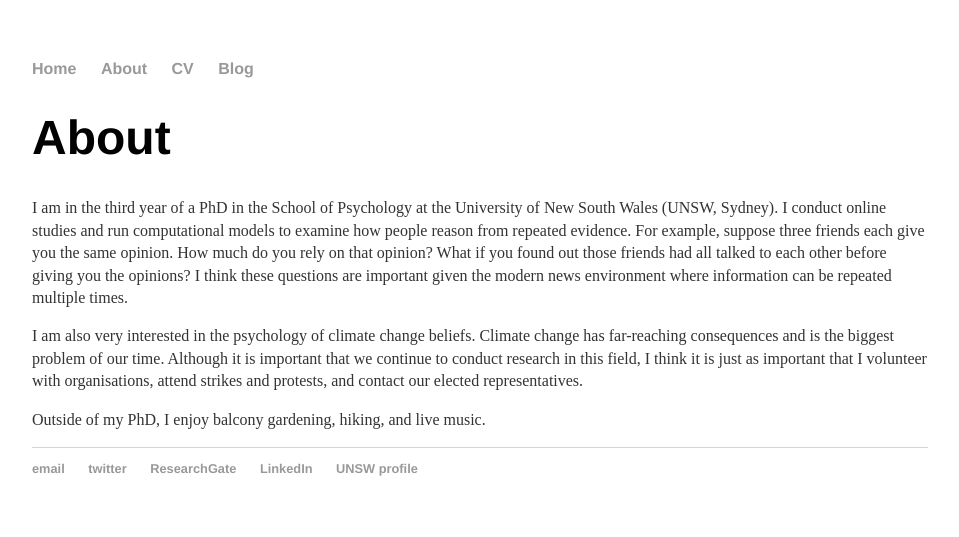
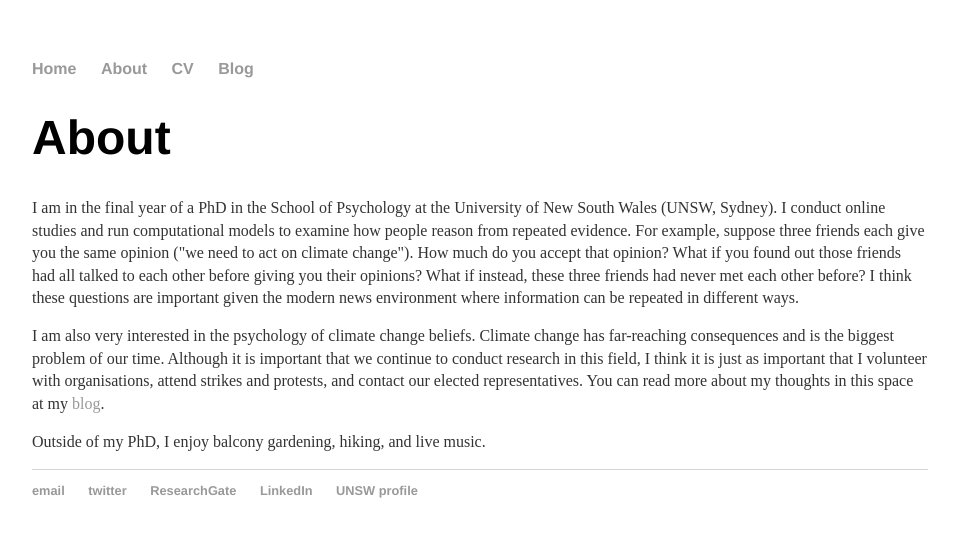
Before and after one commit to belindaxie/belindaxie.github.io, a Jekyll site: the page built from about/index.html, in a window 1280 px wide. Shown: the top 537 px of the page, without its empty margins (160-1119 px from the left). Built offline with Jekyll 4.4.1, drawn with Linux system fonts in a browser that asks for light colours.

Commit message:
Update index.html

```diff
--- a/about/index.html
+++ b/about/index.html
@@ -5,9 +5,9 @@ title: About Belinda Xie
 
 	<div class="about">
 	<h1>About</h1>
-	<p>I am in the third year of a PhD in the School of Psychology at the University of New South Wales (UNSW, Sydney). I conduct online studies and run computational models to examine how people reason from repeated evidence. For example, suppose three friends each give you the same opinion. How much do you rely on that opinion? What if you found out those friends had all talked to each other before giving you the opinions? I think these questions are important given the modern news environment where information can be repeated multiple times.</p>
+	<p>I am in the final year of a PhD in the School of Psychology at the University of New South Wales (UNSW, Sydney). I conduct online studies and run computational models to examine how people reason from repeated evidence. For example, suppose three friends each give you the same opinion ("we need to act on climate change"). How much do you accept that opinion? What if you found out those friends had all talked to each other before giving you their opinions? What if instead, these three friends had never met each other before? I think these questions are important given the modern news environment where information can be repeated in different ways.</p>
 
-      <p>I am also very interested in the psychology of climate change beliefs. Climate change has far-reaching consequences and is the biggest problem of our time. Although it is important that we continue to conduct research in this field, I think it is just as important that I volunteer with organisations, attend strikes and protests, and contact our elected representatives.</p>
+      <p>I am also very interested in the psychology of climate change beliefs. Climate change has far-reaching consequences and is the biggest problem of our time. Although it is important that we continue to conduct research in this field, I think it is just as important that I volunteer with organisations, attend strikes and protests, and contact our elected representatives. You can read more about my thoughts in this space at my <a href="/blog">blog</a>.</p>
 
       <p>Outside of my PhD, I enjoy balcony gardening, hiking, and live music.</p>
 
```
